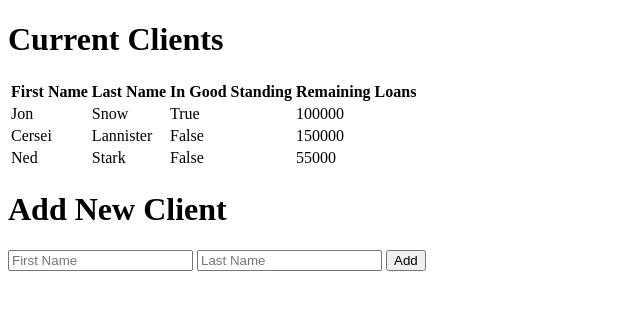
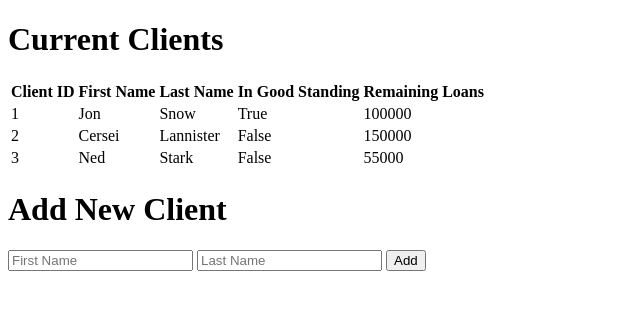
Before and after one commit to cbridgesosu/WeHeartLoanSharking, a Flask app: page /add_client in a window 1280 px wide. Shown: the part 26-336 px from the top of the page, without its empty margins (0-640 px from the left). Run offline with Flask 3, Linux system fonts and the light colour scheme.

Commit message:
add IDs to add_client and add_enforcer

```diff
--- a/app.py
+++ b/app.py
@@ -9,16 +9,19 @@ PORT = os.getenv('PORT')
 # temporary data until DB implemented
 enforcers = [
     {
+        "enforcerID": 1,
         "firstName": "Sergei",
         "lastName": None,
         "startDate": "1990-01-01"
     },
     {
+        "enforcerID": 2,
         "firstName": "Elena",
         "lastName": "Stark",
         "startDate": "2015-08-22"
     },
     {
+        "enforcerID": 3,
         "firstName": "Georg",
         "lastName": "Rulin",
         "startDate": "2007-02-27"
@@ -27,18 +30,21 @@ enforcers = [
 
 clients = [
     {
+         "clientID": 1,
         "firstName": "Jon",
         "lastName": "Snow",
         "inGoodStanding": True,
         "loansRemaining": 100000
     },
     {
+        "clientID": 2,
         "firstName": "Cersei",
         "lastName": "Lannister",
         "inGoodStanding": False,
         "loansRemaining": 150000
     },
     {
+        "clientID": 3,
         "firstName": "Ned",
         "lastName": "Stark",
         "inGoodStanding": False,
--- a/templates/add_client.j2
+++ b/templates/add_client.j2
@@ -7,6 +7,7 @@
     <table>
         <thead>
         <tr>
+            <th>Client ID</th>
             <th>First Name</th>
             <th>Last Name</th>
             <th>In Good Standing</th>
@@ -15,6 +16,7 @@
         <tbody>
         {% for client in clients %}
             <tr>
+                <td>{{ client['clientID'] }}</td>
                 <td>{{ client['firstName'] }}</td>
                 <td>{{ client['lastName'] }}</td>
                 <td>{{ client['inGoodStanding'] }}</td>
--- a/templates/add_enforcer.j2
+++ b/templates/add_enforcer.j2
@@ -7,6 +7,7 @@
     <table>
         <thead>
         <tr>
+            <th>Enforcer ID</th>
             <th>First Name</th>
             <th>Last Name</th>
             <th>Start Date</th>
@@ -14,6 +15,7 @@
         <tbody>
         {% for enforcer in enforcers %}
             <tr>
+                <td>{{ enforcer['enforcerID'] }}</td>
                 <td>{{ enforcer['firstName'] }}</td>
                 <td>{{ enforcer['lastName'] }}</td>
                 <td>{{ enforcer['startDate'] }}</td>
```
